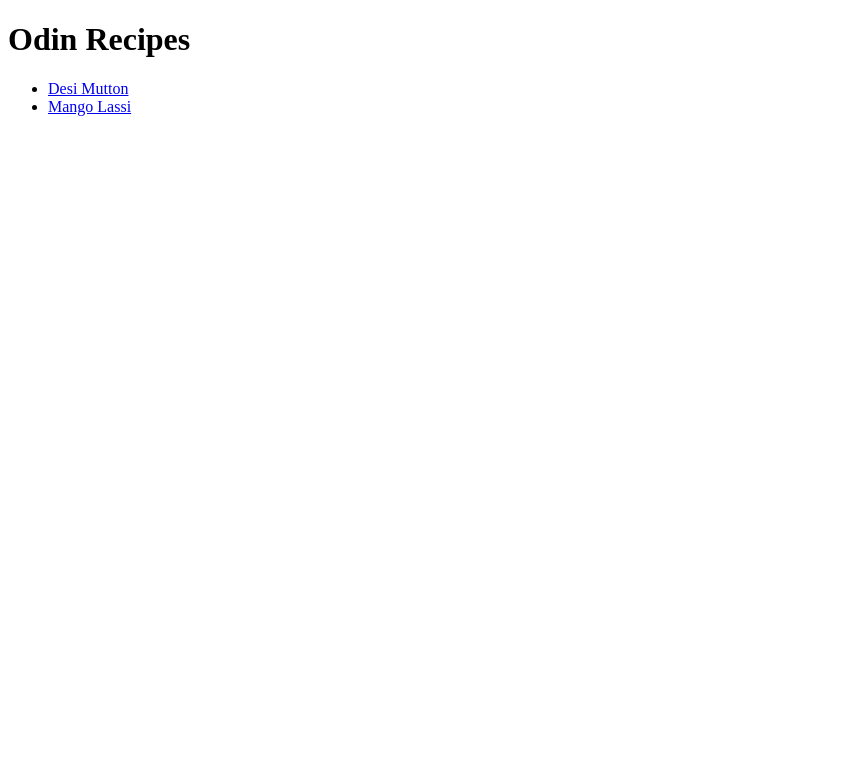
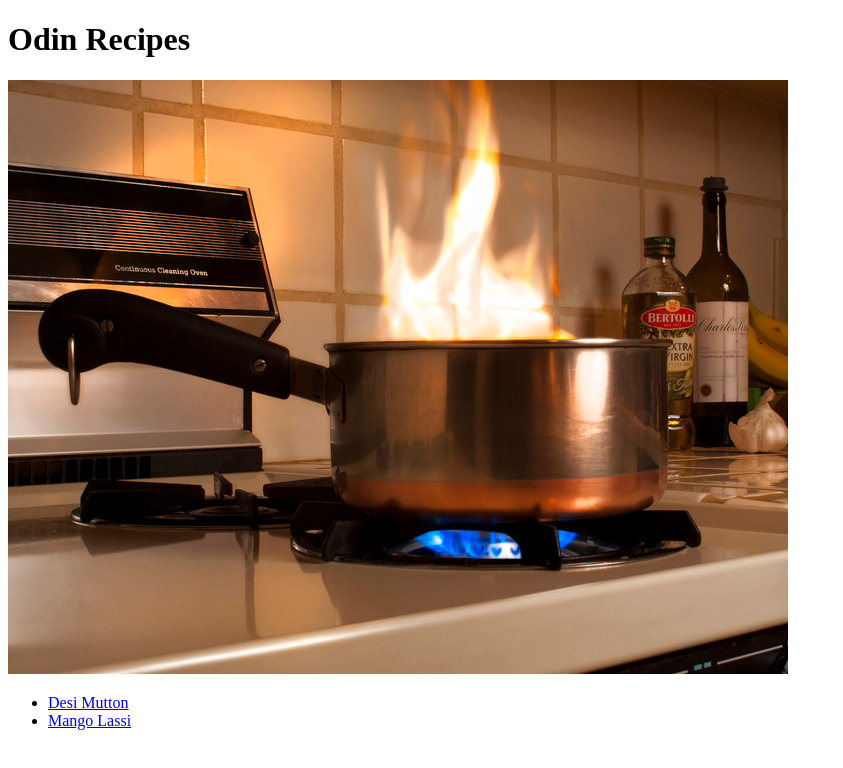
Before and after one commit to RBaibhav/odin-recipes, a plain HTML site: page index.html in a window 1280 px wide. Shown: the whole page, without its empty margins (0-843 px from the left). Drawn offline with Linux system fonts and the light colour scheme.

Commit message:
added image to homepage

```diff
--- a/index.html
+++ b/index.html
@@ -7,6 +7,7 @@
 </head>
 <body>
     <h1>Odin Recipes</h1>
+    <img src="/images/fire.jpg" alt="fire">
 
     <ul>
         <li><a href="./recipes/mutton_curry.html">Desi Mutton</a></li>
```
